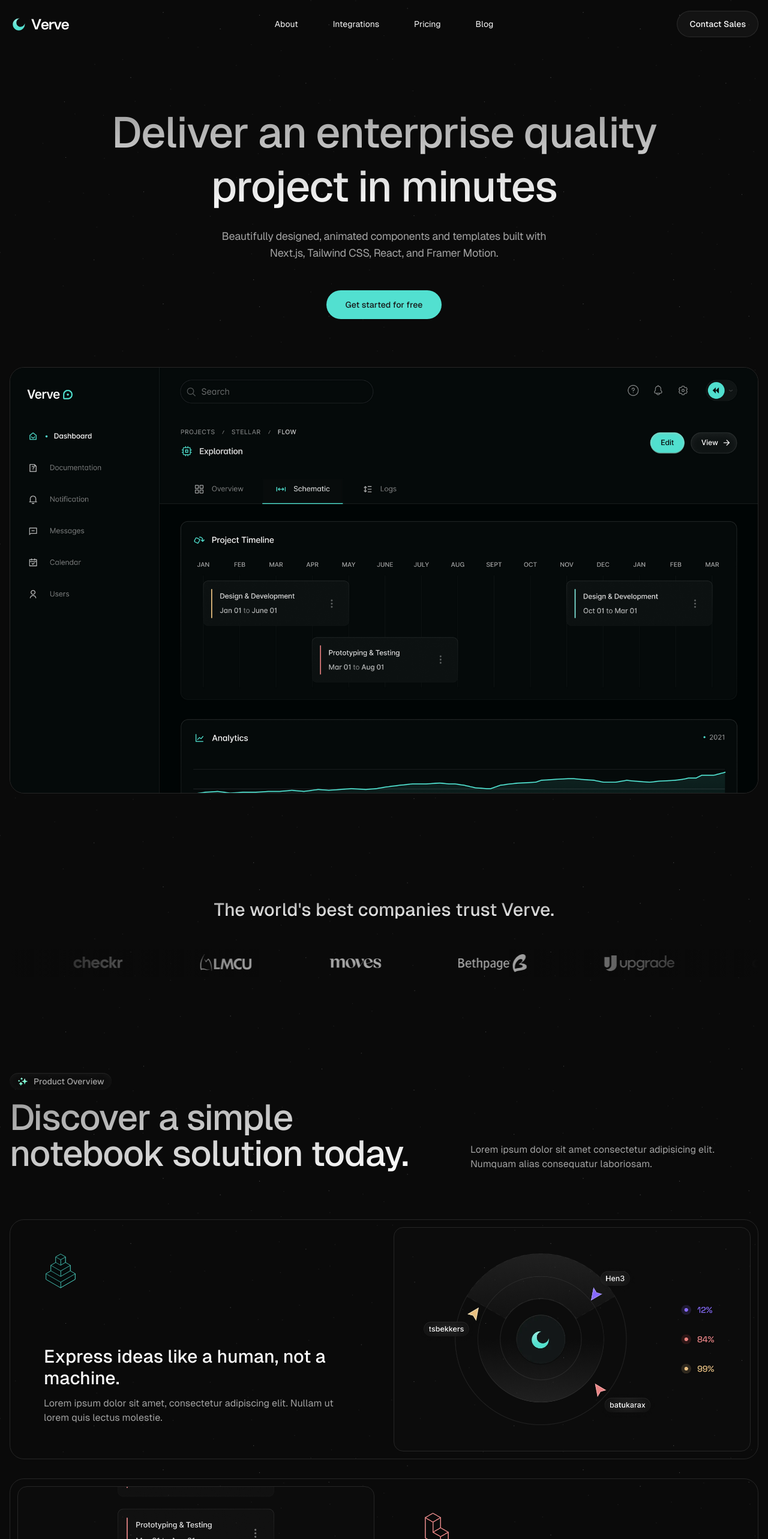
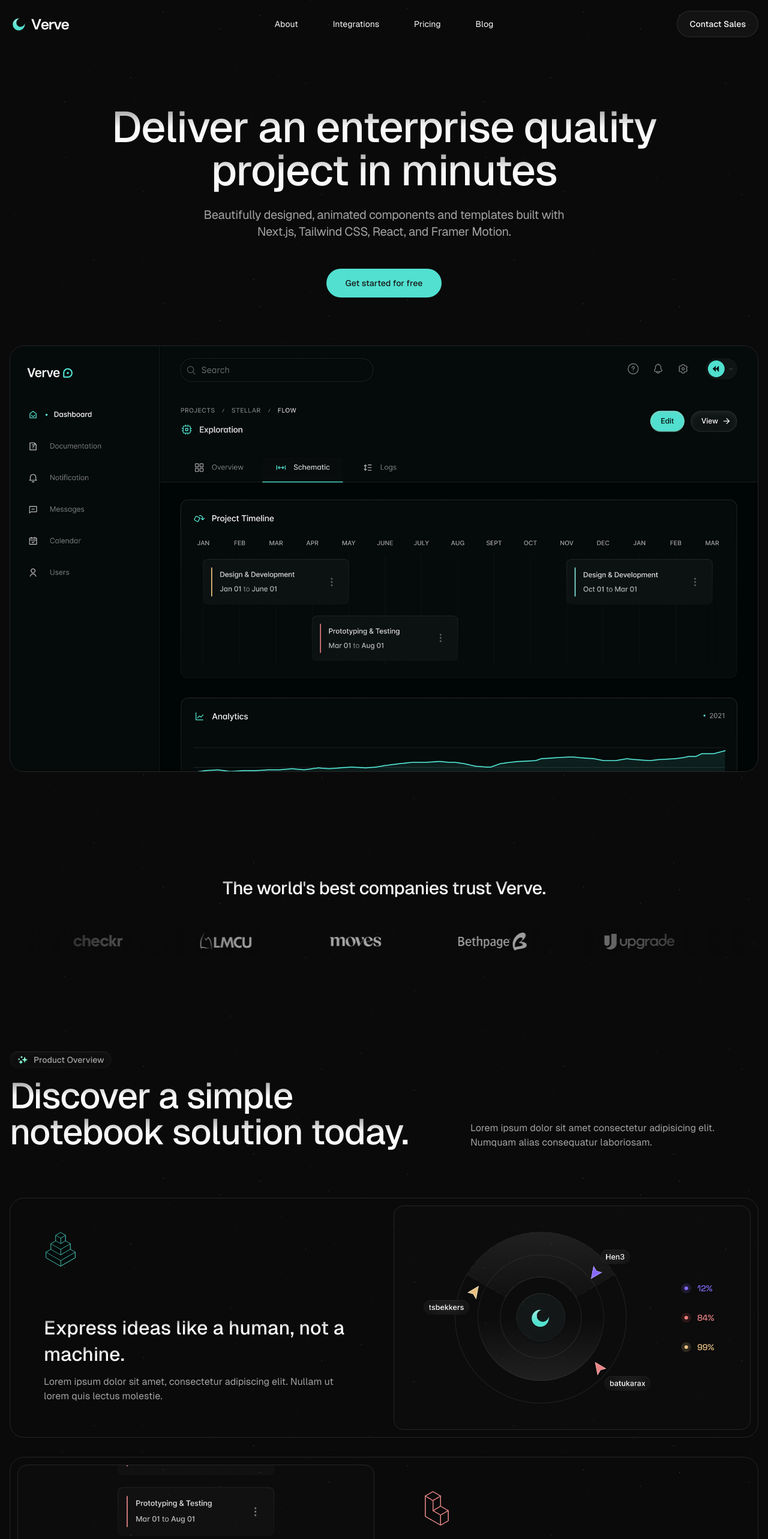
Before and after one commit to fikrirakala/verve, a Next.js app: page / in a window 1280 px wide. Shown: the top 2566 px of the page at 60% size. Built offline with nearby package versions, Linux system fonts and the light colour scheme.

Commit message:
Update globals.css

```diff
--- a/src/app/(home)/hero.tsx
+++ b/src/app/(home)/hero.tsx
@@ -8,11 +8,13 @@ export default function Hero() {
     <section className="py-24">
       <div className="mx-auto max-w-screen-xl px-4">
         <div className="text-center">
-          <h1 className="mb-6 bg-gradient-to-t from-white to-white/60 bg-clip-text text-7xl font-medium leading-tight tracking-tight text-transparent">
-            Deliver an enterprise quality <br className="hidden lg:block" />{" "}
-            project in minutes
+          <h1 className="mb-6">
+            <span className="text-gradient">
+              Deliver an enterprise quality <br className="hidden md:block" />{" "}
+              project in minutes
+            </span>
           </h1>
-          <p className="text-muted-foreground mb-12 text-balance text-lg tracking-tight">
+          <p className="mb-12 text-lg tracking-tight text-muted-foreground md:text-xl">
             Beautifully designed, animated components and templates built with{" "}
             <br className="hidden md:block" /> Next.js, Tailwind CSS, React, and
             Framer Motion.
--- a/src/app/globals.css
+++ b/src/app/globals.css
@@ -63,3 +63,25 @@
     @apply bg-background text-foreground;
   }
 }
+
+@layer utilities {
+  h1 {
+    @apply text-5xl font-medium leading-tight tracking-tight md:text-6xl lg:text-7xl;
+  }
+
+  h2 {
+    @apply text-4xl font-medium leading-tight tracking-tight md:text-5xl lg:text-6xl;
+  }
+
+  h3 {
+    @apply text-2xl font-medium leading-snug md:text-[2rem];
+  }
+
+  h4 {
+    @apply text-xl font-medium md:text-2xl;
+  }
+
+  .text-gradient {
+    @apply bg-gradient-to-b from-[rgba(250,250,250,0.5)] to-[rgb(250,250,250)_50%] bg-clip-text text-transparent;
+  }
+}
--- a/src/components/benefits-sections.tsx
+++ b/src/components/benefits-sections.tsx
@@ -35,8 +35,10 @@ export default function BenefitsSection() {
         <div className="mb-12 flex flex-col gap-6 lg:flex-row lg:items-end lg:justify-between lg:gap-24">
           <div className="flex w-full max-w-2xl flex-col items-start">
             <Badge>Product Overview</Badge>
-            <h2 className="mt-4 bg-gradient-to-tl from-white to-white/60 bg-clip-text text-5xl font-medium leading-tight tracking-tight text-transparent lg:text-6xl">
-              Discover a simple notebook solution today.
+            <h2 className="mt-4">
+              <span className="text-gradient">
+                Discover a simple notebook solution today.
+              </span>
             </h2>
           </div>
           <div className="">
@@ -95,7 +97,9 @@ function BenefitCard({
           <img src={icon} alt="Icon" />
         </div>
         <div className="flex flex-col gap-3">
-          <h3 className="text-3xl font-medium">{title}</h3>
+          <h3>
+            <span className="text-gradient">{title}</span>
+          </h3>
           <p className="text-muted-foreground">{description}</p>
         </div>
       </div>
--- a/src/components/blog/blog-card.tsx
+++ b/src/components/blog/blog-card.tsx
@@ -26,8 +26,8 @@ export default function BlogCard({
         />
       </div>
       <div className="flex flex-col gap-3">
-        <h5 className="line-clamp-1 text-2xl font-medium">{title}</h5>
-        <p className="text-muted-foreground line-clamp-2">{description}</p>
+        <h4>{title}</h4>
+        <p className="line-clamp-2 text-muted-foreground">{description}</p>
       </div>
     </Link>
   );
--- a/src/components/blog/recent-blog.tsx
+++ b/src/components/blog/recent-blog.tsx
@@ -32,12 +32,12 @@ export default function RecentBlog() {
         <div className="mb-16 flex flex-col gap-6 lg:flex-row lg:items-end lg:justify-between lg:gap-24">
           <div className="flex w-full max-w-lg flex-col items-start">
             <Badge>Recent Articles</Badge>
-            <h2 className="mt-4 bg-gradient-to-tl from-white to-white/60 bg-clip-text text-5xl font-medium leading-tight tracking-tight text-transparent lg:text-6xl">
-              Blog &amp; Articles
+            <h2>
+              <span className="text-gradient">Blog &amp; Articles</span>
             </h2>
           </div>
           <div className="w-full max-w-xl">
-            <p className="text-muted-foreground text-lg">
+            <p className="text-lg text-muted-foreground">
               Lorem ipsum dolor sit amet consectetur adipisicing elit. Numquam
               alias consequatur laboriosam.
             </p>
--- a/src/components/companies-section.tsx
+++ b/src/components/companies-section.tsx
@@ -28,8 +28,10 @@ export default function CompaniesSection() {
     <section className="py-20">
       <div className="mx-auto max-w-screen-xl px-4">
         <div className="mb-12 text-center">
-          <h2 className="bg-gradient-to-t from-white to-white/60 bg-clip-text text-3xl font-medium text-transparent">
-            The world&apos;s best companies trust Verve.
+          <h2 className="text-3xl font-medium">
+            <span className="text-gradient">
+              The world&apos;s best companies trust Verve.
+            </span>
           </h2>
         </div>
         <div className="relative w-full overflow-hidden">
--- a/src/components/cta-section.tsx
+++ b/src/components/cta-section.tsx
@@ -11,8 +11,10 @@ export default function CtaSection() {
       <div className="relative z-10 mx-auto max-w-screen-lg px-4">
         <div className="grid grid-cols-1 gap-8 lg:grid-cols-2">
           <div className="flex flex-col gap-6">
-            <h2 className="mt-4 bg-gradient-to-tl from-white to-white/60 bg-clip-text text-5xl font-medium leading-tight tracking-tight text-transparent lg:text-6xl">
-              Start Your <br className="hidden lg:block" /> 7-day free trial
+            <h2>
+              <span className="text-gradient">
+                Start Your <br className="hidden lg:block" /> 7-day free trial
+              </span>
             </h2>
             <ul className="flex flex-wrap items-center gap-4">
               {features.map((item) => (
@@ -40,7 +42,7 @@ export default function CtaSection() {
               <Button asChild size="lg" className="rounded-full">
                 <Link href="/">Get started</Link>
               </Button>
-              <div className="text-muted-foreground flex flex-col gap-1 text-sm">
+              <div className="flex flex-col gap-1 text-sm text-muted-foreground">
                 <p>4.80/5</p>
                 <p>From 300+ Customer Reviews</p>
               </div>
--- a/src/components/faq-section.tsx
+++ b/src/components/faq-section.tsx
@@ -41,10 +41,10 @@ export default function FaqSection() {
         <div className="w-full">
           <div className="mb-16 flex w-full max-w-3xl flex-col items-start">
             <Badge>FAQ</Badge>
-            <h2 className="mt-4 bg-gradient-to-tl from-white to-white/60 bg-clip-text text-5xl font-medium leading-tight tracking-tight text-transparent lg:text-6xl">
-              Frequently asked questions
+            <h2 className="mt-4">
+              <span className="text-gradient">Frequently asked questions</span>
             </h2>
-            <p className="text-muted-foreground mt-4 text-lg">
+            <p className="mt-4 text-lg text-muted-foreground">
               For any other questions, feel welcome to reach out to our team.
             </p>
           </div>
@@ -52,8 +52,10 @@ export default function FaqSection() {
             <Accordion type="single" collapsible>
               {faqs.map((item, i) => (
                 <AccordionItem key={i} value={`item-${i}`} className="py-3">
-                  <AccordionTrigger>{item.title}</AccordionTrigger>
-                  <AccordionContent className="text-muted-foreground text-base">
+                  <AccordionTrigger className="text-left text-base">
+                    {item.title}
+                  </AccordionTrigger>
+                  <AccordionContent className="text-base text-muted-foreground">
                     {item.description}
                   </AccordionContent>
                 </AccordionItem>
--- a/src/components/features-section.tsx
+++ b/src/components/features-section.tsx
@@ -45,9 +45,11 @@ export default function FeaturesSection() {
       <div className="mx-auto max-w-screen-xl px-4">
         <div className="mb-14 text-center">
           <Badge>Features Overview</Badge>
-          <h2 className="mt-4 bg-gradient-to-tl from-white to-white/60 bg-clip-text text-5xl font-medium leading-tight tracking-tight text-transparent lg:text-6xl">
-            Build a solution that wins you <br className="hidden lg:block" />{" "}
-            more customers.
+          <h2 className="mt-4">
+            <span className="text-gradient">
+              Build a solution that wins you <br className="hidden lg:block" />{" "}
+              more customers.
+            </span>
           </h2>
         </div>
 
@@ -64,7 +66,7 @@ export default function FeaturesSection() {
                 height={48}
               />
               <div className="flex flex-col gap-3">
-                <h5 className="text-2xl font-medium">{feature.title}</h5>
+                <h4>{feature.title}</h4>
                 <p className="text-muted-foreground">{feature.description}</p>
               </div>
             </div>
--- a/src/components/testimonials-section.tsx
+++ b/src/components/testimonials-section.tsx
@@ -53,8 +53,8 @@ export default function TestimonialsSection() {
       <div className="mx-auto w-full max-w-screen-xl px-4">
         <div className="mb-16 text-center">
           <Badge>Testimonials</Badge>
-          <h2 className="mt-4 bg-gradient-to-tl from-white to-white/60 bg-clip-text text-5xl font-medium leading-tight tracking-tight text-transparent lg:text-6xl">
-            Hear feedback from our users
+          <h2 className="mt-4">
+            <span className="text-gradient">Hear feedback from our users</span>
           </h2>
         </div>
 
@@ -65,7 +65,9 @@ export default function TestimonialsSection() {
                 <Image src={stat.icon} alt="Icon" width={24} height={24} />
               </div>
               <div className="grid gap-2 text-center">
-                <h3 className="text-4xl font-medium">{stat.title}</h3>
+                <h3>
+                  <span className="text-gradient">{stat.title}</span>
+                </h3>
                 <p className="text-muted-foreground">{stat.description}</p>
               </div>
             </div>
@@ -130,7 +132,7 @@ const ReviewCard = ({
         <img className="rounded-full" width="40" height="40" alt="" src={img} />
         <div className="flex flex-col">
           <figcaption className="text-sm font-medium">{name}</figcaption>
-          <p className="text-muted-foreground text-xs font-medium">
+          <p className="text-xs font-medium text-muted-foreground">
             {username}
           </p>
         </div>
```
